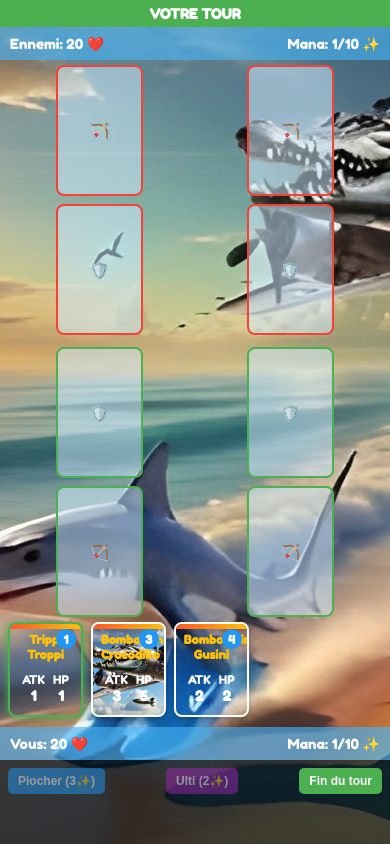
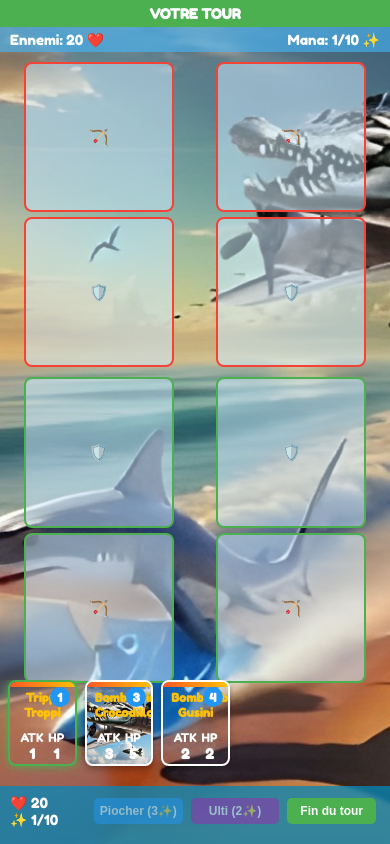
Before and after one commit to azzerqua/bombardino, a plain HTML site: page index.html in a window 390 px wide. Drawn offline with Linux system fonts and the light colour scheme.

Commit message:
Update index.html

```diff
--- a/index.html
+++ b/index.html
@@ -24,6 +24,9 @@
     body {
       font-family: 'Fredoka One', cursive;
       background-image:url("img/hq720_2.jpg");
+      background-size: auto 100vh;
+
+
 
       color: #fff;
       margin: 0;
@@ -52,7 +55,7 @@
       display: flex;
       justify-content: space-between;
       width: 100%;
-      padding: 8px 10px;
+      padding: 1% 10px;
       background: #45b3f3a6;
       font-size: 14px;
       flex-shrink: 0;
@@ -273,11 +276,6 @@
       color: white;
     }
 
-        .btn-hide {
-      background: #00000000;
-      color: #00000000;
-    }
-
     .btn-primary:hover {
       background: #45a049;
     }
@@ -624,8 +622,262 @@
   background: linear-gradient(90deg, #FF5722, #FFC107);
   z-index: 3;
 }
-.ios-safe-area {
-  display: none;
+
+
+/* Modifications dans la section <style> */
+
+  body {
+  /* ... garder les styles existants ... */
+  min-height: 100vh;
+  overflow-y: auto; /* Permettre le défilement vertical */
+}
+
+.game-container {
+  flex: 1;
+  width: min(100%, 700px); /* Largeur max absolue */
+  height: calc(100vh - 160px); /* Hauteur basée sur viewport */
+  margin: 0 auto;
+  position: relative;
+  overflow: hidden;
+}
+
+
+/* Nouveau système de cartes responsive */
+:root {
+  --card-width: min(20vw, 20vh); /* Basé sur la plus petite dimension */
+  --card-height: calc(var(--card-width) * 1.4);
+  --hand-height: calc(var(--card-height) * 0.8);
+}
+
+/* Conteneur principal avec espace réservé */
+.board {
+  flex: 1;
+  overflow-y: auto;
+  padding-bottom: calc(var(--hand-height) + 60px); /* Réserve l'espace */
+}
+
+/* Contrôles toujours visibles */
+
+
+/* Ajustements pour grands écrans */
+@media (min-aspect-ratio: 16/9) {
+  :root {
+    --card-width: min(15vw, 15vh);
+  }
+
+  .zone {
+    gap: 2px;
+    padding: 2px;
+  }
+
+  .card-name {
+    font-size: 11px !important;
+  }
+}
+
+/* Pour les écrans carrés/portrait */
+@media (max-aspect-ratio: 3/4) {
+  :root {
+    --card-width: 22vw;
+  }
+
+  .game-container {
+    height: calc(100vh - 120px);
+  }
+
+
+}
+
+/* Empêcher l'agrandissement excessif */
+.card {
+  max-width: auto;
+  max-height: auto;
+}
+
+/* Garantir la visibilité des slots */
+.slot {
+  min-width: 50px;
+  min-height: 70px;
+}
+
+/* Nouveau style unifié pour la barre de contrôle */
+.controls {
+  position: fixed;
+  bottom: 0;
+  left: 0;
+  right: 0;
+  display: flex;
+  align-items: center;
+  padding: 8px 10px;
+  padding-bottom: 4%;
+  background: rgba(4, 137, 186, 0.748);
+  z-index: 200;
+  backdrop-filter: blur(2px);
+}
+
+/* Conteneur des infos joueur */
+.player-info {
+  display: flex;
+  flex-direction: column;
+  margin-right: auto;
+  padding-right: 10px;
+  min-width: 100px;
+}
+
+/* Ajustement des boutons */
+.btn {
+  flex: 1;
+  min-width: 80px;
+  max-width: 120px;
+  margin: 0 4px;
+  padding: 8px 5px;
+  font-size: 14px;
+}
+.hand-container {
+  position: fixed;
+  bottom: 7%; /* Hauteur des contrôles */
+  left: 0;
+  right: 0;
+  height: var(--hand-height);
+  z-index: 100;
+
+}
+/* Version mobile */
+@media (max-width: 500px) {
+  .player-info {
+    font-size: 14px;
+    min-width: 80px;
+  }
+
+  .btn {
+    min-width: 70px;
+    font-size: 12px;
+    padding: 6px 3px;
+  }
+  /* Conteneur de la main */
+  .hand-container {
+  position: fixed;
+  bottom: 8%; /* Hauteur des contrôles */
+  left: 0;
+  right: 0;
+  height: var(--hand-height);
+  z-index: 100;
+
+}
+}
+
+
+
+* Nouveau système de grille responsive */
+.board {
+  display: flex;
+  flex-direction: column;
+  flex: 1;
+  padding: 5px;
+  overflow-y: auto;
+}
+
+/* Conteneur des zones */
+.zones-container {
+  display: flex;
+  flex-direction: column;
+  flex: 1;
+  min-height: 0;
+}
+
+/* Adaptation intelligente selon le ratio */
+@media (orientation: portrait) {
+  .zones-container {
+    flex-direction: column;
+  }
+
+  .zone {
+    grid-template-columns: repeat(2, 1fr);
+  }
+}
+
+@media (orientation: landscape) {
+  .zones-container {
+    flex-direction: row;
+    align-items: center;
+  }
+
+  .zone {
+    grid-template-columns: 1fr;
+  }
+}
+
+/* Zones individuelles */
+.zone {
+  display: grid;
+  gap: 5px;
+  padding: 5px;
+  flex: 1;
+  min-width: 0;
+  min-height: 0;
+}
+
+/* Cases dynamiques */
+.slot {
+  aspect-ratio: 2/3;
+  min-width: 60px;
+  min-height: 90px;
+  max-width: 150px;
+  max-height: 225px;
+  width: 100%;
+  height: 100%;
+}
+
+/* Mode paysage haute résolution */
+@media (min-aspect-ratio: 16/9) and (min-height: 500px) {
+  .zones-container {
+    flex-direction: row;
+  }
+
+  .zone {
+    grid-template-columns: repeat(2, 1fr);
+  }
+
+  .slot {
+    max-width: 200px;
+    max-height: 300px;
+  }
+}
+
+/* Mode portrait serré */
+@media (max-aspect-ratio: 3/4) {
+  .zone {
+    grid-template-columns: repeat(2, 1fr);
+  }
+
+  .slot {
+    min-width: 40px;
+    min-height: 60px;
+  }
+}
+
+/* Conteneur principal */
+.game-container {
+  display: flex;
+  flex-direction: column;
+  height: 100vh;
+  overflow: hidden;
+}
+
+/* Gestion du débordement */
+.board {
+  scrollbar-width: thin;
+  scrollbar-color: #45b3f3 transparent;
+}
+
+.board::-webkit-scrollbar {
+  width: 5px;
+  height: 5px;
+}
+
+.board::-webkit-scrollbar-thumb {
+  background: #45b33f;
+  border-radius: 10px;
 }
 
 
@@ -641,31 +893,30 @@
     <div>Mana: <span id="enemy-mana">1</span>/10 ✨</div>
   </div>
 
-  <div class="game-container">
-    <div class="board">
+  <div class="board">
+    <div class="zones-container">
       <div class="zone enemy-zone" id="enemy-zone"></div>
       <div class="zone player-zone" id="player-zone"></div>
     </div>
+  </div>
 
     <div class="hand-container">
       <div class="hand" id="hand"></div>
     </div>
   </div>
 
-  <div class="ui-bar">
-    <div>Vous: <span id="player-hp">20</span> ❤️</div>
-    <div>Mana: <span id="player-mana">1</span>/10 ✨</div>
+  <div class="controls">
+    <div class="player-info">
+      <div>❤️ <span id="player-hp">20</span></div>
+      <div>✨ <span id="player-mana">1</span>/10</div>
+    </div>
+
+    <button class="btn btn-secondary" id="draw-btn" onclick="drawCard()">Piocher (3✨)</button>
+    <button class="btn btn-ultimate" id="ultimate-btn" onclick="useUltimate()" disabled>Ulti (2✨)</button>
+    <button class="btn btn-primary" id="end-turn-btn" onclick="endTurn()">Fin du tour</button>
+
   </div>
 
-
-    <div class="controls">
-      <button class="btn btn-secondary" id="draw-btn" onclick="drawCard()">Piocher (3✨)</button>
-      <button class="btn btn-ultimate" id="ultimate-btn" onclick="useUltimate()" disabled>Ulti (2✨)</button>
-      <button class="btn btn-primary" id="end-turn-btn" onclick="endTurn()">Fin du tour</button>
-    </div>
-    <div class="controls">
-     <button class="btn btn-hide">........................</button>
-    </div>
 
 
 
```
